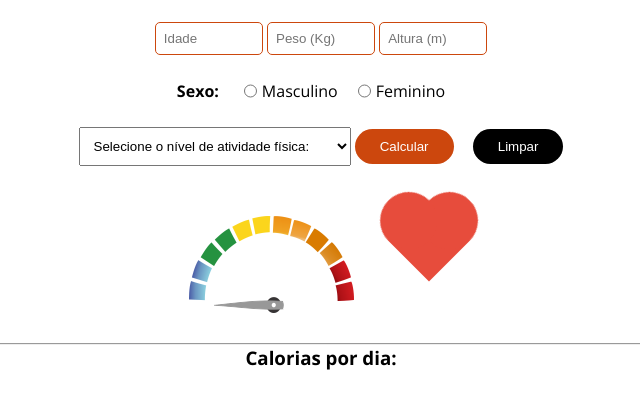
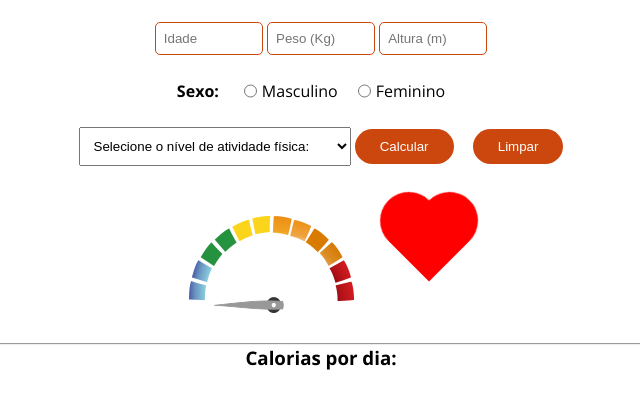
Before and after one commit to mgutemb/APP-GET, a plain HTML site: page index.html in a window 1280 px wide. Shown: the part 105-514 px from the top of the page, without its empty margins (319-959 px from the left). Drawn offline with nearby package versions, Linux system fonts and the light colour scheme.

Commit message:
git commit -m update

```diff
--- a/style.css
+++ b/style.css
@@ -1,4 +1,6 @@
+/**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 - Token SENAC*/
 /*Importação de Fontes*/
+
 @import url('https://fonts.googleapis.com/css2?family=Open+Sans:wght@400;700&display=swap');
 
 /*CSS Reset*/
@@ -65,7 +67,7 @@ input[type=reset] {
     padding: 10px 25px 10px 25px;
     border-radius: 25px;
     border: none;
-    background-color: #000;
+    background-color: #cc470d;
     color: #fff;
 }
 /**Info IMC e FCM **/
@@ -116,7 +118,7 @@ input[type=reset] {
     height: 50px;
     /*border: 1 px solid #000;*/
     position: absolute;
-    background-color: #e74c3c;
+    background-color: #ff0000;
 }
 
 .Circulo {
@@ -125,7 +127,7 @@ input[type=reset] {
     /*border: 1 px solid #000;*/
     border-radius: 50px;
     position: absolute;
-    background-color: #e74c3c;
+    background-color: #ff0000;
 }
 .Top {
     top: 50%;
```
